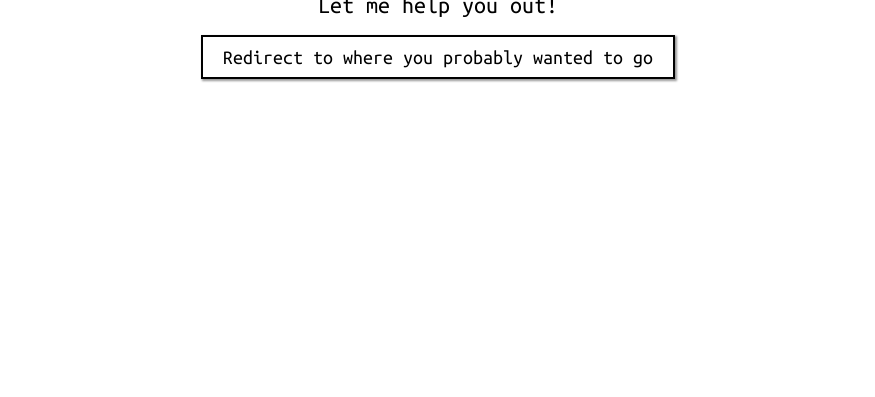
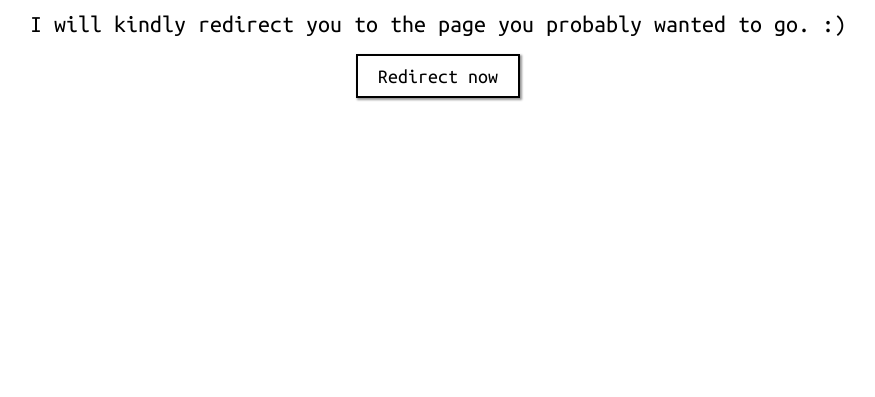
Before and after one commit to Buffalom/googul, a plain HTML site: page index.html in a window 1280 px wide. Shown: the part 403-800 px from the top of the page, without its empty margins (202-1077 px from the left). Drawn offline with Linux system fonts and the light colour scheme.

```diff
--- a/index.html
+++ b/index.html
@@ -27,12 +27,13 @@
     <div class="center">
       <h1 class="title">I think you're wrong</h1>
       <h1 class="subtitle">Let me help you out!</h1>
+      <h1 class="subtitle">I will kindly redirect you to the page you probably wanted to go. :)</h1>
       <div id="buttonContainer">
         <script>
         let a = document.createElement('a')
         a.setAttribute('class', 'button')
-        a.setAttribute('href', location.href)
-        a.innerHTML = 'Redirect to where you probably wanted to go'
+        a.setAttribute('href', 'https://google.ch')
+        a.innerHTML = 'Redirect now'
         document.getElementById('buttonContainer').appendChild(a)
         </script>
       </div>
```
